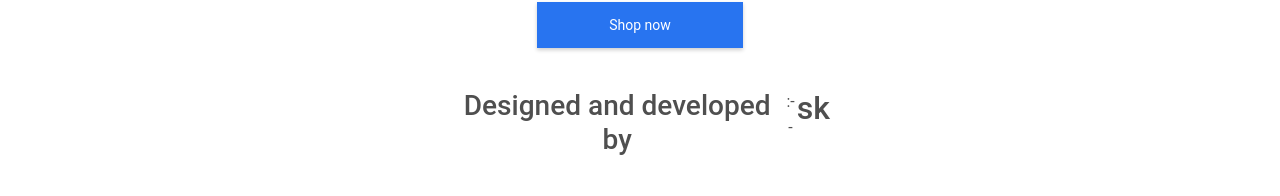
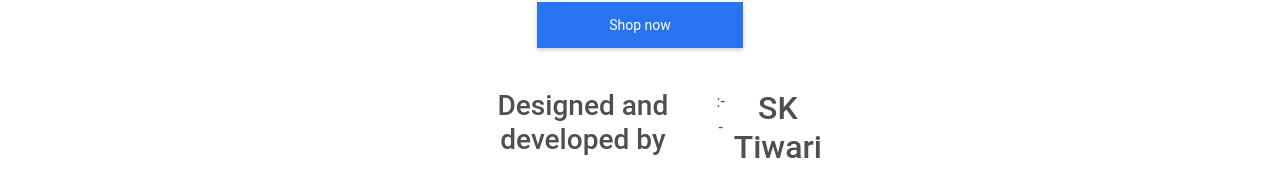
Before and after one commit to S-K-300897/Flipkart-Clone---React-Project---640n9dbr1p6e, a React (Create React App) app in the folder Flipkart-Clone---React-Project---640n9dbr1p6e/: page /cart in a window 1280 px wide. Shown: the part 390-586 px from the top of the page. Built offline with nearby package versions, Linux system fonts and the light colour scheme.

Commit message:
Update Router.jsx

```diff
--- a/Flipkart-Clone---React-Project---640n9dbr1p6e/src/Router.jsx
+++ b/Flipkart-Clone---React-Project---640n9dbr1p6e/src/Router.jsx
@@ -24,7 +24,7 @@ function Router() {
    </BrowserRouter>
     </DetailContext.Provider>
     <div style={{display: "flex", textAlign: "center", padding: "5px 450px" }} className='footer'>
-      <h3>Designed and developed by</h3> :--  <h2>sk</h2>
+      <h3>Designed and developed by</h3> :--  <h2>SK Tiwari</h2>
       </div>
    </>
   )
```
